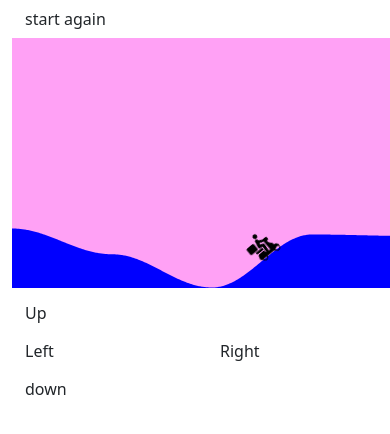
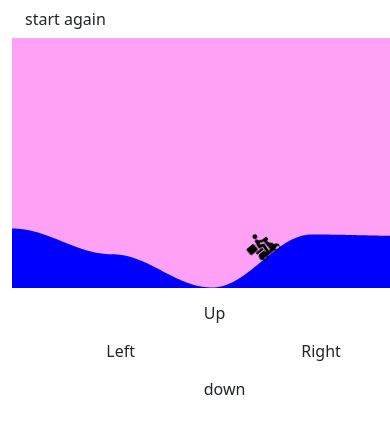
Before and after one commit to screen-T/test, a plain HTML site: page index.html in a window 390 px wide. Shown: the top 434 px of the page. Drawn offline with nearby package versions, Linux system fonts and the light colour scheme.

Commit message:
mobile update

```diff
--- a/index.html
+++ b/index.html
@@ -15,26 +15,26 @@
         </div>
     </div>
     <div class="row">
-        <div class="col">
+        <div class="col-1">
                 <canvas id="canvas"></canvas>
         </div>
     </div>
 
     <div class="row">
-        <div class="mx-auto">
+        <div class="col-1 mx-auto">
             <button id="mobileUpButton" class="btn">Up</button>
         </div>
     </div>
     <div class="row">
-        <div class="col">
+        <div class="col-1 mx-auto">
             <button id="mobileLeftButton" class="btn">Left</button>
         </div>
-        <div class="col">
+        <div class="col-1 mx-auto">
             <button id="mobileRightButton" class="btn">Right</button>
         </div>
     </div>
     <div class="row">
-        <div class="col">
+        <div class="col-1 mx-auto">
             <button id="mobileDownButton" class="btn">down</button>
         </div>
     </div>
```
